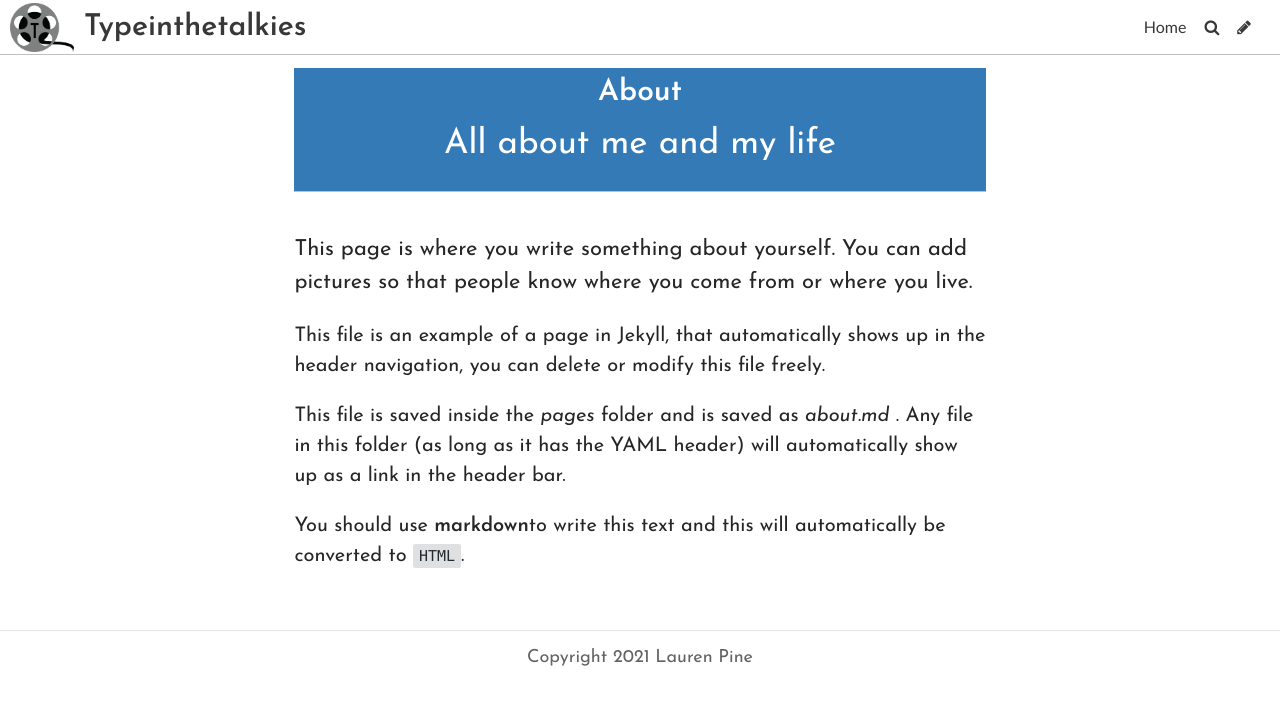
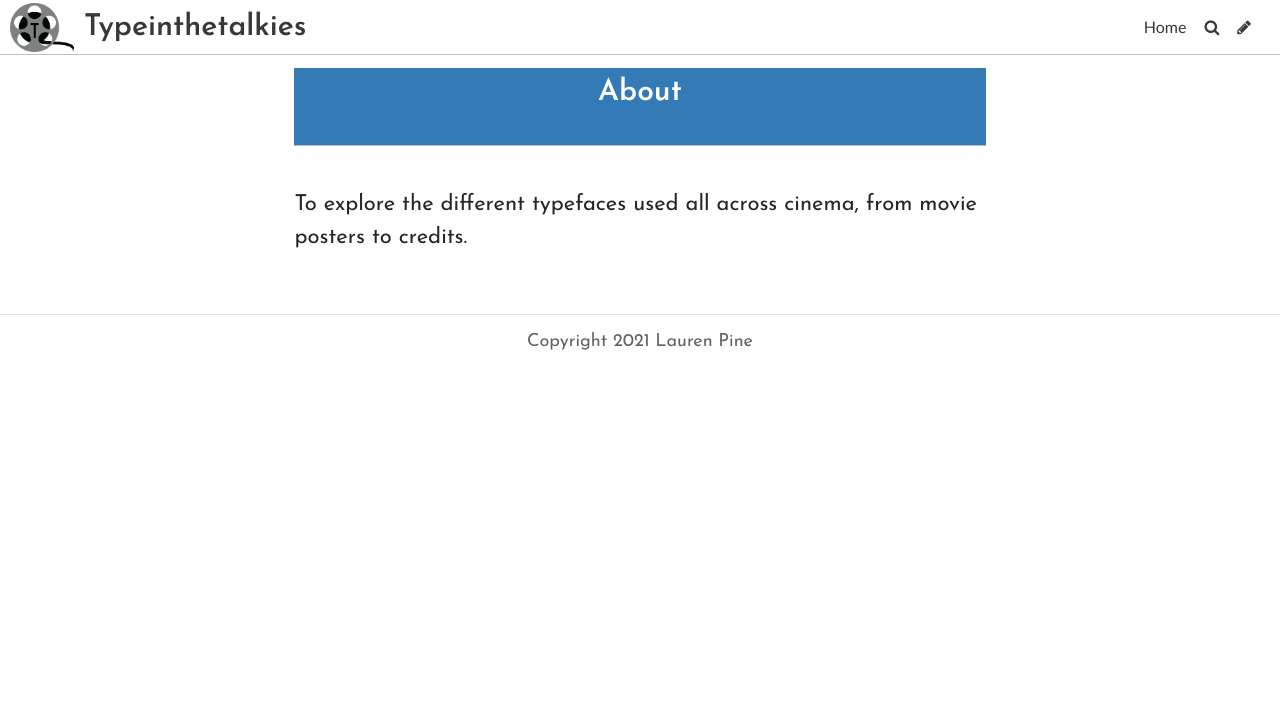
Before and after one commit to laurenlouisap/typography, a Jekyll site: the page built from pages/about.md, in a window 1280 px wide. Shown: the top 705 px of the page. Built offline with Jekyll 4.4.1, drawn with Linux system fonts in a browser that asks for light colours; some web fonts are replaced.

Commit message:
Update Page “about”

```diff
--- a/pages/about.md
+++ b/pages/about.md
@@ -1,20 +1,13 @@
 ---
-layout: page
+header_feature_image: /uploads/log.jpg
 title: About
+subtitle: ""
 permalink: /about/
 date: 2020-06-29T15:36:12.231Z
-header_feature_image: /uploads/log.jpg
+layout: page
 published: true
-subtitle: All about me and my life
 tags: null
 description: null
 show: false
 ---
-
-This page is where you write something about yourself. You can add pictures so that people know where you come from or where you live.
-
-This file is an example of a page in Jekyll, that automatically shows up in the header navigation, you can delete or modify this file freely.
-
-This file is saved inside the _pages_ folder and is saved as _about.md_ . Any file in this folder (as long as it has  the YAML header) will automatically show up as a link in the header bar.
-
-You should use **markdown**to write this text and this will automatically be converted to `HTML`.
+To explore the different typefaces used all across cinema, from movie posters to credits.
```
